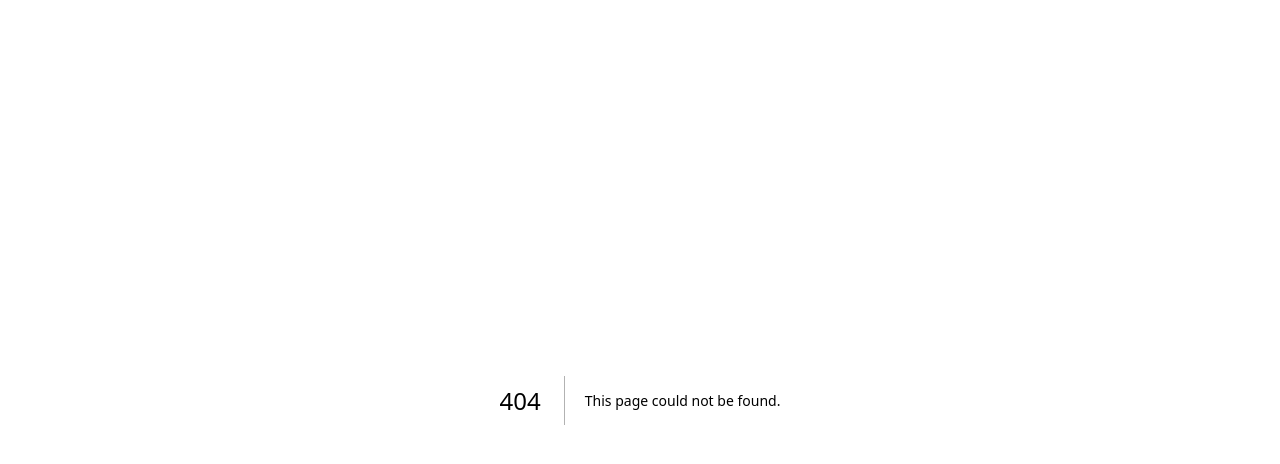
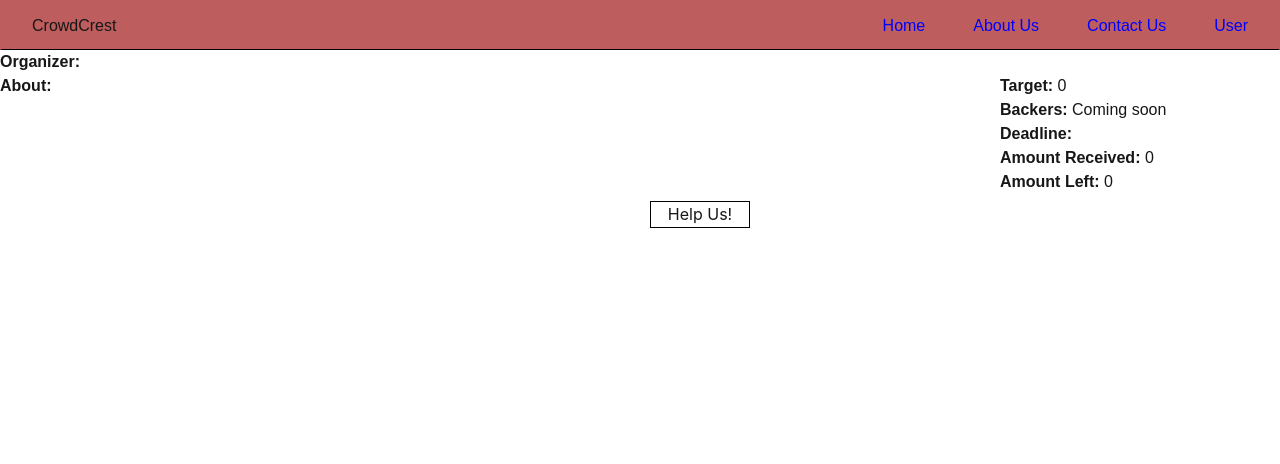
Before and after one commit to talari30/CrowdCrest, a Next.js app in the folder crowdcrest-frontend/: page /Fund in a window 1280 px wide. Before the commit this address had no page. Shown: the top 464 px of the page. Built offline with nearby package versions, Linux system fonts and the light colour scheme.

Commit message:
NEW:FUND PAGE

```diff
--- /dev/null
+++ b/crowdcrest-frontend/app/Fund/Fund.module.css
@@ -0,0 +1,22 @@
+.funder{
+    display:flex;
+}
+.about{
+
+    width: 1000px;
+}
+.button{
+    text-align: center;
+    margin-left: 650px;
+
+    border: 1px black solid;
+    margin-top: 7px;
+    width: 100px;
+
+    background-color: white;
+}
+.button:hover {
+
+    background-color: grey;
+    color: #000;
+  }
--- /dev/null
+++ b/crowdcrest-frontend/app/Fund/page.tsx
@@ -0,0 +1,45 @@
+'use client'
+
+import { useSearchParams } from "next/navigation";
+import { Pageheader } from "@/modules/Pageheader";
+import styles from "./Fund.module.css";
+import { Button } from "@/elements/Button";
+import { Text } from "@/elements/Text";
+import { Heading } from "@/elements/Heading";
+
+export default function Ffund() {
+  const searchParams = useSearchParams();
+
+  const fundName = searchParams.get("fundName") || "";
+  const organizerName = searchParams.get("organizer") || "";
+  const target = searchParams.get("target") || "0";
+  const about = searchParams.get("about") || "";
+  const deadline = searchParams.get("deadline") || "";
+
+  return (
+    <div>
+      <Pageheader />
+      <div className={styles.container}>
+        <Heading>{fundName}</Heading>
+        <Text><strong>Organizer:</strong> {organizerName}</Text>
+
+        <div className={styles.funder}>
+          <div className={styles.about}>
+            <Text><strong>About:</strong> {about}</Text>
+          </div>
+          <div>
+            <Text><strong>Target:</strong> {target}</Text>
+            <Text><strong>Backers:</strong> Coming soon</Text>
+            <Text><strong>Deadline:</strong> {deadline}</Text>
+            <Text><strong>Amount Received:</strong> 0</Text>
+            <Text><strong>Amount Left:</strong> {target}</Text>
+          </div>
+        </div>
+
+        <div className={styles.button}>
+          <Button id="helpus" type="button">Help Us!</Button>
+        </div>
+      </div>
+    </div>
+  );
+}
--- a/crowdcrest-frontend/app/Home/Home.module.css
+++ b/crowdcrest-frontend/app/Home/Home.module.css
@@ -1,3 +1,5 @@
 .card{
+
     margin-top: 50px;
+
 }
--- a/crowdcrest-frontend/app/Home/page.tsx
+++ b/crowdcrest-frontend/app/Home/page.tsx
@@ -1,10 +1,10 @@
 'use client'
 import {Pageheader} from "@/modules/Pageheader";
 import styles from "./Home.module.css";
-
 import {Ocard} from "@/modules/Organization_card";
 import { useEffect, useState } from "react";
 import axios from "axios";
+
 interface Donation {
       donationId: number;
       fundName: string;
@@ -37,7 +37,8 @@ export const Hhome = () => {
           <div className={styles.card}>
           {donations.map((donation) => (
           <Ocard
-           key={donation.donationId}
+            key={donation.donationId}
+            donationId={donation.donationId}
             name_of_organization={donation.fundName}
             name_of_organizer={donation.organizerName}
             members={100}
--- a/crowdcrest-frontend/elements/link/index.tsx
+++ b/crowdcrest-frontend/elements/link/index.tsx
@@ -12,7 +12,7 @@ interface Hlink{
 export const Hlink=({ linker, children }: Hlink): JSX.Element=>{
 
     return (
-        <a href={linker} className={styles.Hlink} target="_blank" rel="noopener noreferrer">
+        <a href={linker} className={styles.Hlink} rel="noopener noreferrer">
          {children}
         </a>
       );
--- a/crowdcrest-frontend/modules/Organization_card/Organization_card.module.css
+++ b/crowdcrest-frontend/modules/Organization_card/Organization_card.module.css
@@ -6,6 +6,7 @@
    margin-left: 40px;
    margin-right: 40px;
    background-color: rgb(108, 185, 108);
+   margin-bottom: 25px;
 
 }
 
@@ -21,5 +22,23 @@
 }
 
 .content{
+    display: flex;
+    justify-content: space-between;
     padding: 10px;
+
 }
+.button{
+
+    text-align: center;
+    margin-top: 7px;
+    margin-right: 50px;
+    border: 1px black solid;
+
+    width: 100px;
+
+    background-color: white;
+}
+.button:hover {
+    background-color: #eee;
+    color: #000;
+  }
--- a/crowdcrest-frontend/modules/Organization_card/index.tsx
+++ b/crowdcrest-frontend/modules/Organization_card/index.tsx
@@ -1,8 +1,13 @@
+'use client'
 import {Text} from "@/elements/Text";
 import {Heading} from "@/elements/Heading";
+import {Button} from "@/elements/Button";
 import { Children, JSX, ReactNode } from "react";
 import styles from "./Organization_card.module.css"
+import { useRouter } from "next/navigation";
+
 interface Ocardpropy{
+    donationId: number;
     name_of_organization: string;
     name_of_organizer: string;
     members:number;
@@ -15,8 +20,12 @@ interface Ocardpropy{
 
 }
 export const Ocard=(props: Ocardpropy): JSX.Element=>{
-    const{name_of_organization,name_of_organizer,members,Target,Amount_recieved,Amount_left, deadline,about}=props;
+    const{donationId,name_of_organization,name_of_organizer,members,Target,Amount_recieved,Amount_left, deadline,about}=props;
+    const router = useRouter();
 
+    const handleViewFund = () => {
+        router.push(`/Fund?donationId=${donationId}&fundName=${encodeURIComponent(name_of_organization)}&organizer=${encodeURIComponent(name_of_organizer)}&target=${Target}&about=${encodeURIComponent(about)}&deadline=${deadline}`);
+    };
     return (
         <div className={styles.Ocardbox}>
             <div >
@@ -35,6 +44,7 @@ export const Ocard=(props: Ocardpropy): JSX.Element=>{
                    </div>
                    <div className={styles.members}>
                    <Text>Number of backers: {members}</Text>
+
                    </div>
                 </div>
                 <div>
@@ -47,7 +57,12 @@ export const Ocard=(props: Ocardpropy): JSX.Element=>{
 
             </div>
             <div className={styles.content}>
+                <div>
              <Text> {about} </Text>
+             </div>
+             <div className={styles.button} >
+                   <Button id="donate" type="submit" onClickAction={handleViewFund}> Help Us!</Button>
+                   </ div>
             </div>
 
 
```
